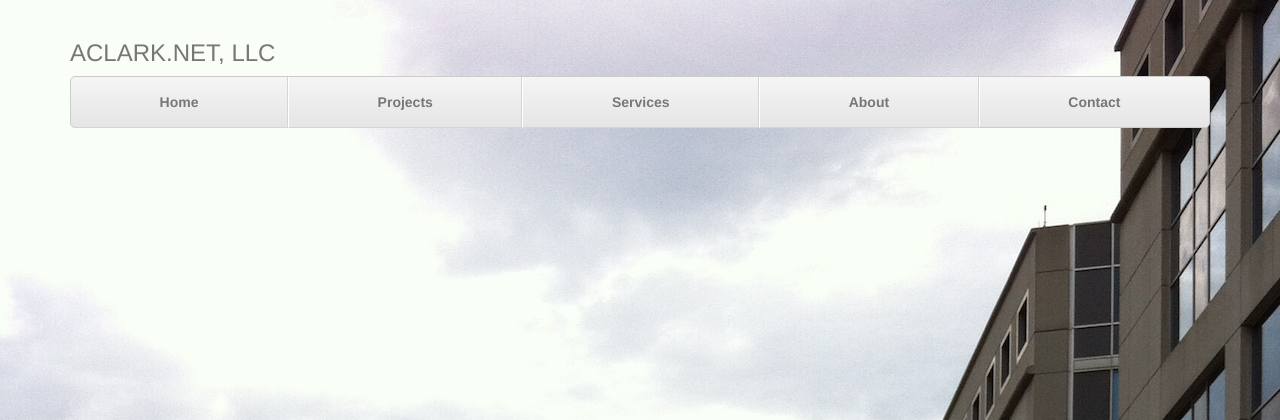
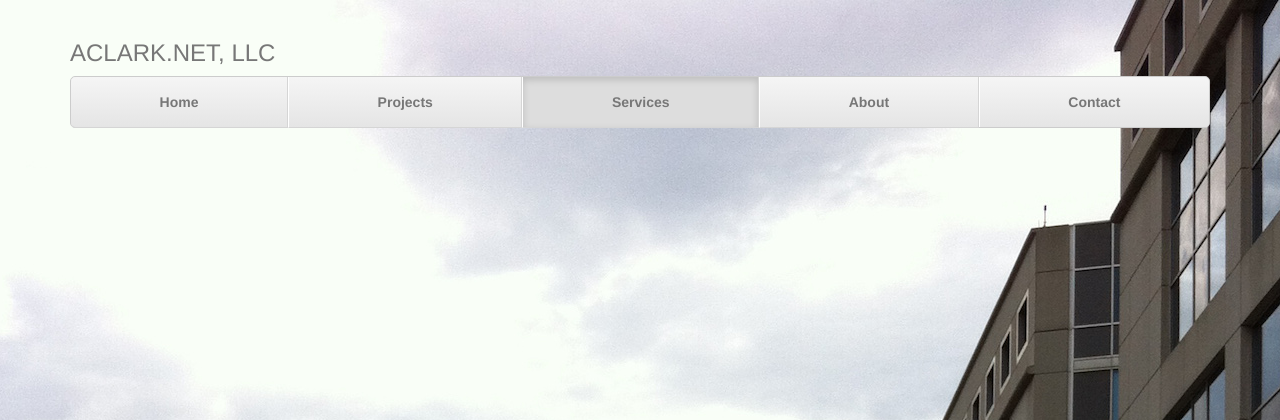
Before and after one commit to ACLARKNET/aclarknet-django, a Django app: page /services/ in a window 1280 px wide. Shown: the top 420 px of the page. Run offline with Django 3.2, Linux system fonts and the light colour scheme; some libraries are stand-ins or nearby versions.

Commit message:
Fix error(s)

```diff
--- a/aclarknet/aclarknet/aclarknet/templates/services.html
+++ b/aclarknet/aclarknet/aclarknet/templates/services.html
@@ -4,7 +4,7 @@
 {% block nav %}
             <li><a href="/">Home</a></li>
             <li><a href="/projects">Projects</a></li>
-            <li class="services"><a href="/services">Services</a></li>
+            <li class="active"><a href="/services">Services</a></li>
             <li><a href="/about">About</a></li>
             <li><a href="/contact">Contact</a></li>
 {% endblock %}
```
